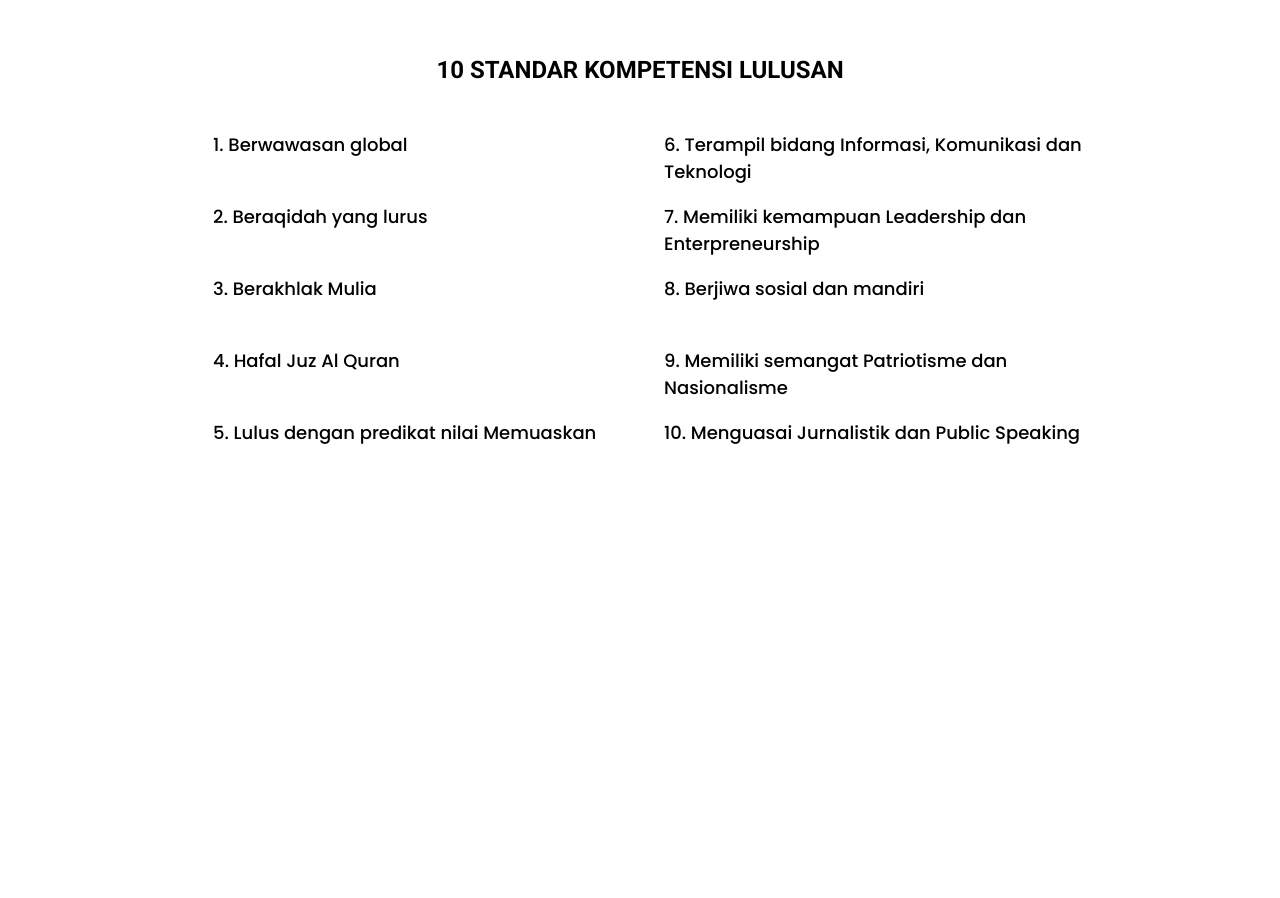
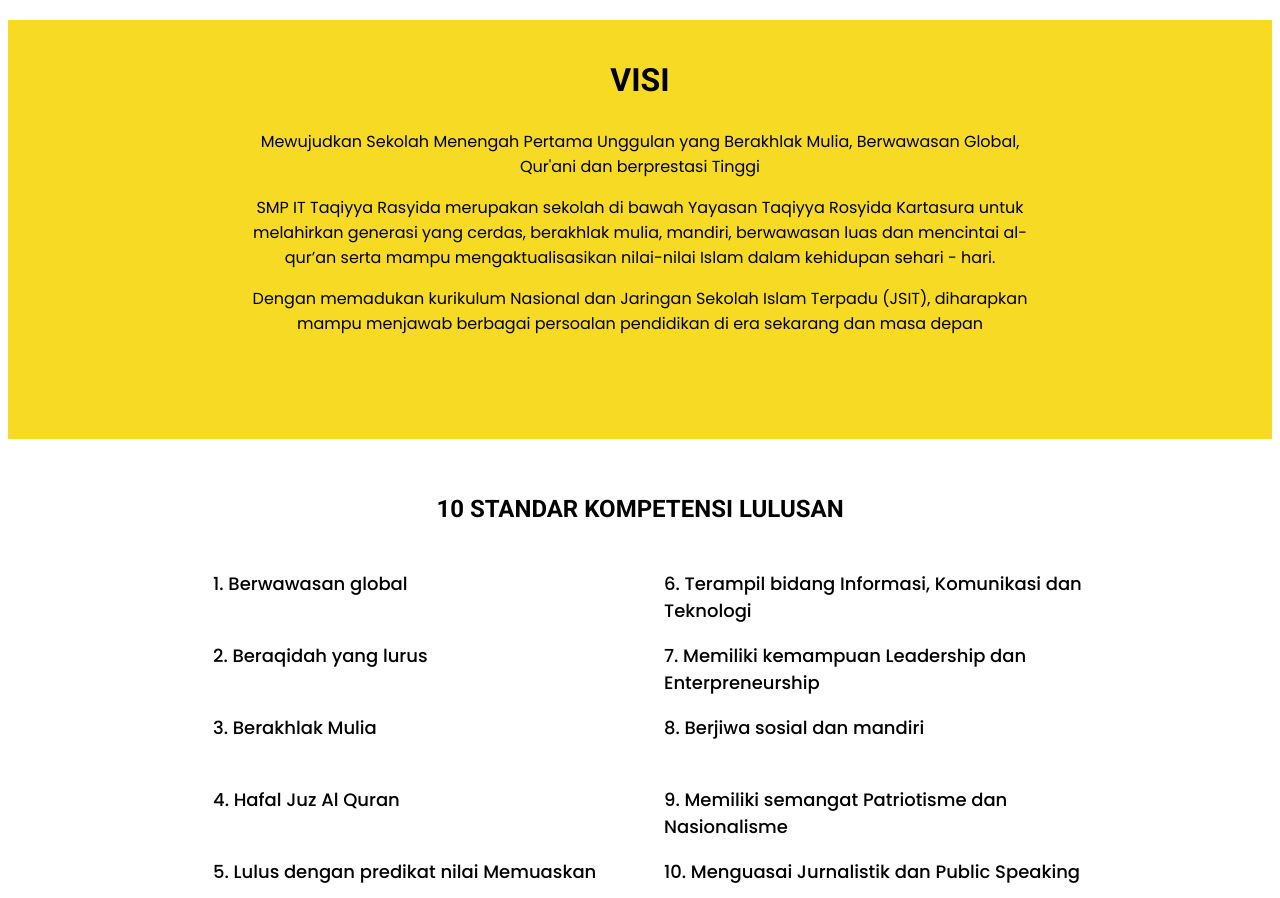
Before and after one commit to SMP-Taros/Website_SMP-Taros, a React (Vite) app in the folder profile-page/: page / in a window 1280 px wide. Before the commit the page ends 800 px from the top, so only its background shows below. Built offline with nearby package versions, Linux system fonts and the light colour scheme.

Commit message:
komponen 2 - visi

```diff
--- a/profile-page/src/components/FullWeb.jsx
+++ b/profile-page/src/components/FullWeb.jsx
@@ -1,9 +1,11 @@
 import React from "react";
 import WebKompetensi from './WebKompetensi';
+import WebVisi from './WebVisi';
 
 function FullWeb() {
     return (
         <div className="profile-page">
+            <WebVisi></WebVisi>
             <WebKompetensi></WebKompetensi>
         </div>
     )
--- a/profile-page/src/components/WebVisi.jsx
+++ b/profile-page/src/components/WebVisi.jsx
@@ -2,9 +2,13 @@
 
 function WebVisi() {
     return (
+        <div className='visi-background'>
         <div className='visi-container'>
-            <h1 className='visi-header'></h1>
-            <p></p>
+            <h1 className='visi-header'>VISI</h1>
+            <p>Mewujudkan Sekolah Menengah Pertama Unggulan yang Berakhlak Mulia, Berwawasan Global, Qur'ani dan berprestasi Tinggi</p>
+            <p>SMP IT Taqiyya Rasyida merupakan sekolah di bawah Yayasan Taqiyya Rosyida Kartasura untuk melahirkan generasi yang cerdas, berakhlak mulia, mandiri, berwawasan luas dan mencintai al-qur’an serta mampu mengaktualisasikan nilai-nilai Islam dalam kehidupan sehari - hari.</p>
+            <p>Dengan memadukan kurikulum Nasional dan Jaringan Sekolah Islam Terpadu (JSIT), diharapkan mampu menjawab berbagai persoalan pendidikan di era sekarang dan masa depan</p>
+        </div>
         </div>
     )
 }
--- a/profile-page/src/styles/style.css
+++ b/profile-page/src/styles/style.css
@@ -25,17 +25,18 @@
 
 .kompetensi-container {
     width: 934px;
-    height: 3px;
+    height: 379px;
     flex-shrink: 0;
     margin: 20px auto; /* Centers the container */
     padding: 20px;
-    font-family: "Roboto", sans-serif;
+
   }
 
   .kompetensi-header {
     font-size: 24px;
     text-align: center;
     margin-bottom: 30px;
+    font-family: "Roboto", sans-serif;
   }
 
   .kompetensi-list {
@@ -58,3 +59,31 @@
     position: relative;
     padding-left: 0px; /* Adjust space for custom bullet */
   }
+
+  .visi-background {
+    background-color: #F7DA24;
+  }
+
+  .visi-container {
+    width: 800px;
+    height: 379px;
+    flex-shrink: 0;
+    margin: 20px auto; /* Centers the container */
+    padding: 20px;
+
+  }
+
+  .visi-container p {
+    text-align: center;
+    font-size: 16px;
+    font-weight: 400;
+    font-family: "Poppins", sans-serif;
+  }
+
+  .visi-header {
+    font-size: 32px;
+    text-align: center;
+    margin-bottom: 30px;
+    font-family: "Roboto", sans-serif;
+    font-weight: 600;
+  }
```
